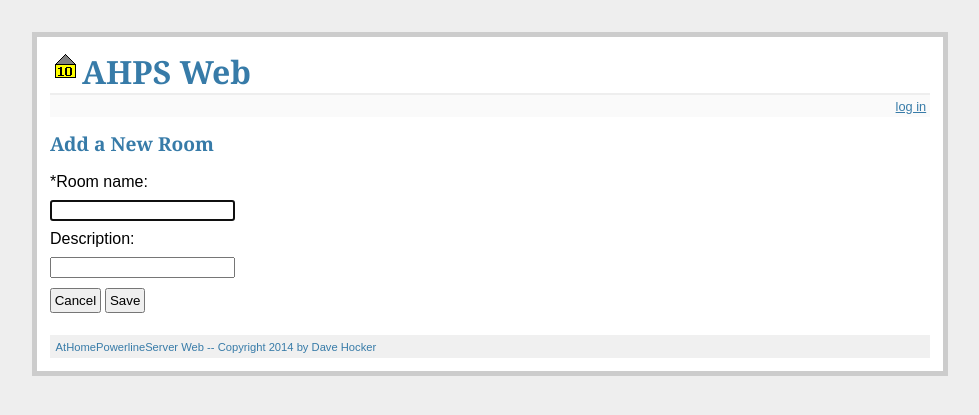
After one commit to dhocker/ahps_web, a Flask app: template ahps_web/templates/add_room.html in a window 1280 px wide. The commit adds this page. Shown: the top 415 px of the page, without its empty margins (150-1129 px from the left). Run offline with Flask 2, Linux system fonts and the light colour scheme; the template is opened without the code that fills it, so the values that code supplies are empty; parts of the project's set-up code (start-up, migrations or seed data) failed here and were passed over.

Commit message:
Implement new page for adding a room. Implement remove room.

```diff
--- a/ahps_web/static/style.css
+++ b/ahps_web/static/style.css
@@ -35,3 +35,6 @@ h2              { font-size: 1.2em; }
                     background: #f0f0f0;
                     color: #377BA8; font-size: 0.7em }
 .clear          { clear: both }
+.input-form     { margin: 1em auto; }
+.input-text     { margin: 0.3em auto; }
+.input-label    { margin: 0.3em auto; display: block }
--- /dev/null
+++ b/ahps_web/templates/add_room.html
@@ -0,0 +1,18 @@
+{% extends "layout.html" %}
+{% block body %}
+    <h2>Add a New Room</h2>
+
+    <div class="input-form">
+    <form action="add_room" method="post">
+        <label for="name" class="input-label">*Room name:</label>
+        <input id="name" type="text" name="name" class="input-text" autofocus="True">
+        <br/>
+        <label for="description" class="input-label">Description:</label>
+        <input id="description" type="text" name="description" class="input-text">
+        <br/>
+        <button class="edit-button" name=save type="submit" value="cancel">Cancel</button>
+        <button class="edit-button" name=save type="submit" value="save">Save</button>
+    </form>
+    </div>
+
+{% endblock %}
--- a/ahps_web/templates/layout.html
+++ b/ahps_web/templates/layout.html
@@ -12,6 +12,10 @@
 		{% endif %}
 	</div>
 
+    {% if error %}
+        <p class="error"><strong>Error:</strong> {{ error }}
+    {% endif %}
+
     {% for message in get_flashed_messages() %}
         <div class="flash">{{ message }}</div>
     {% endfor %}
--- a/ahps_web/templates/login.html
+++ b/ahps_web/templates/login.html
@@ -1,7 +1,7 @@
 {% extends "layout.html" %}
 {% block body %}
 <h2>Login</h2>
-{% if error %}<p class="error"><strong>Error:</strong> {{ error }}{% endif %}
+
 <form action="{{ url_for('login') }}" method="post">
     <dl>
         <dt>Username:
@@ -11,4 +11,5 @@
         <dd><input type="submit" value="Login">
     </dl>
 </form>
+
 {% endblock %}
--- a/ahps_web/views/views.py
+++ b/ahps_web/views/views.py
@@ -3,7 +3,7 @@ import os
 from sqlite3 import dbapi2 as sqlite3
 from flask import Flask, request, session, g, redirect, url_for, abort, \
     render_template, flash
-from ahps_web.models.room import get_rooms, get_room
+from ahps_web.models.room import get_rooms, get_room, insert_room, delete_room
 from ahps_web.models.module import get_modules_for_room
 
 
@@ -71,14 +71,43 @@ def edit_modules():
             # return "roomid {0} has {1} modules".format(request.form["roomid"], len(modules))
             return render_template('modules.html', room=room, modules=modules,
                                    house_codes=house_codes(), device_codes=device_codes())
+
         elif request.form.has_key("remove"):
-            return "Remove roomid: {0}".format(request.form["remove"])
+            # TODO Consider adding "are you sure?" test here
+            # The roomid to be deleted is the value of the remove key
+            delete_room(request.form["remove"])
+            return redirect(url_for('home'))
+
         elif request.form.has_key("add"):
-            return "Add another room"
+            return redirect(url_for('add_room'))
     else:
         return redirect(url_for('login'))
 
     return redirect(url_for('login'))
+
+
+@app.route('/add_room', methods=['GET', 'POST'])
+def add_room():
+    # login is required
+    if is_logged_in():
+        if request.method == 'GET':
+            # For a GET request, return the add room page
+            return render_template('add_room.html')
+        elif request.method == 'POST':
+            # The POST request sends the add room form contents
+            if request.form["save"] == "save":
+                # Save new room
+                if request.form["name"] == '':
+                    error = 'Room name is a required field'
+                    return render_template('add_room.html', error=error)
+                else:
+                    insert_room(request.form["name"], request.form["description"])
+
+            # Return to the home page (list of rooms)
+            return redirect(url_for('home'))
+    else:
+        return redirect(url_for('login'))
+
 
 def house_codes():
     codes = []
```
Also changed, not shown: ahps_web/models/room.py (+24 -2 lines). Lines whose indentation alone changed are shown as unchanged.
